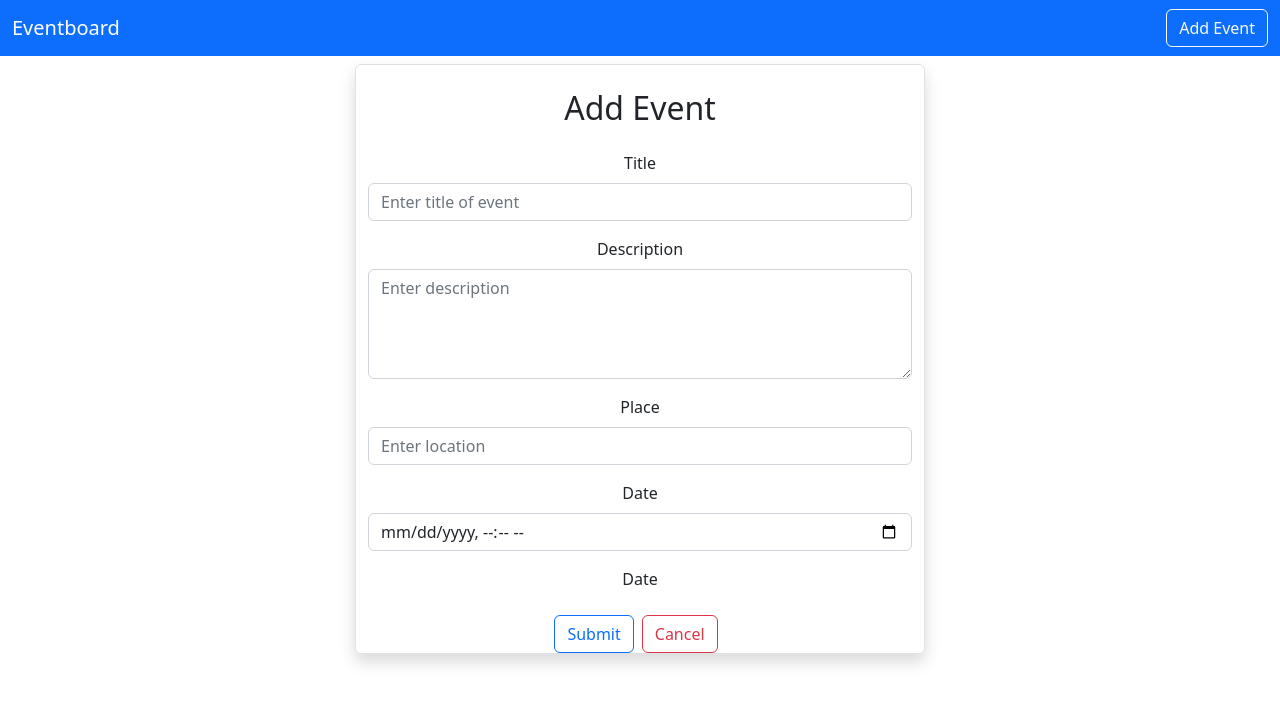
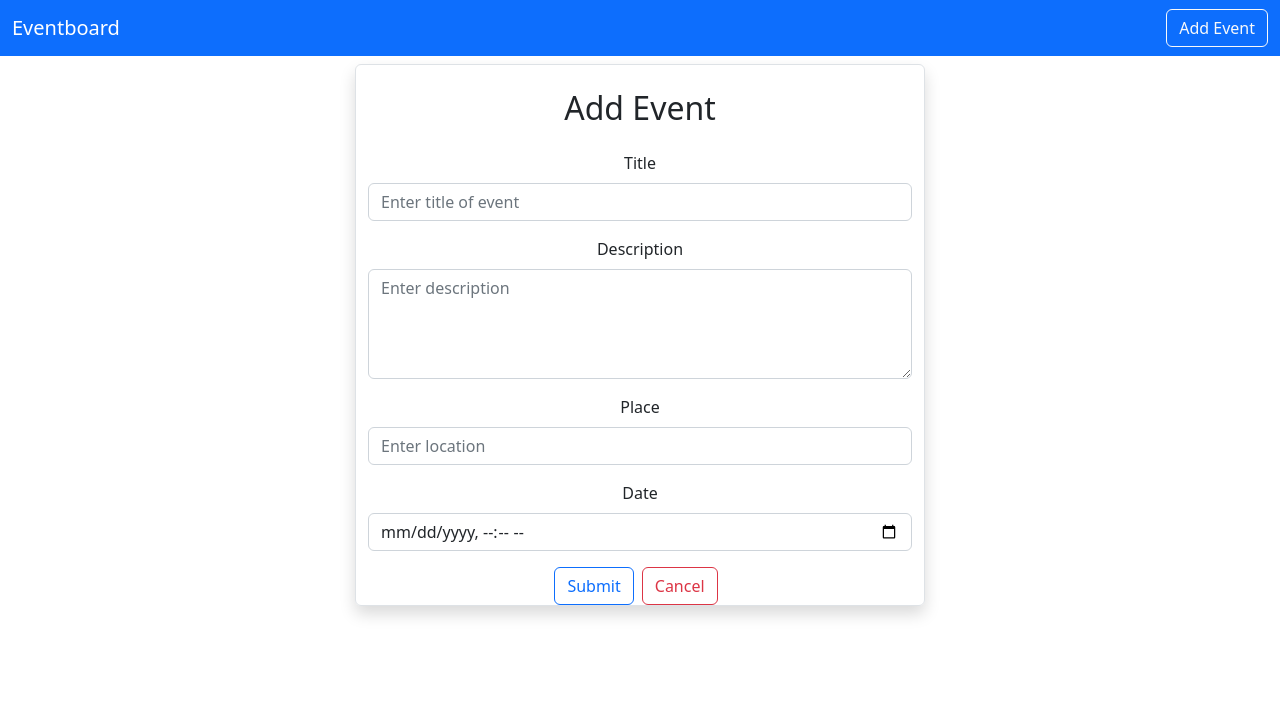
Before and after one commit to MimiMari/frontend-eventboard, a React (Create React App) app: page /addevent in a window 1280 px wide. Shown: the top 704 px of the page. Built offline with nearby package versions, Linux system fonts and the light colour scheme.

Commit message:
code duplicate of date deleted

```diff
--- a/src/event/AddEvent.js
+++ b/src/event/AddEvent.js
@@ -85,11 +85,6 @@ export default function AddEvent() {
                     onChange={(e)=>onInputChange(e)}
                     />
                 </div>
-                <div className='mb-3'>
-                 <label htmlFor='Date' className='form-label'>
-                    Date
-                    </label>
-                </div>
                 <button type='submit' className='btn btn-outline-primary'>
                     Submit
                 </button>
```
